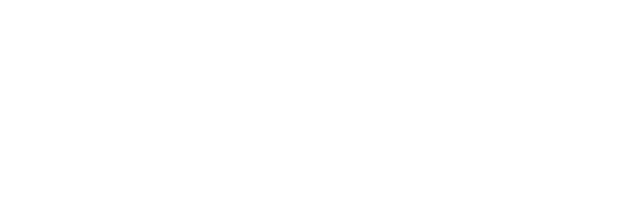
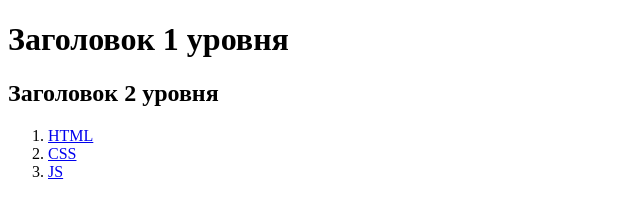
Before and after one commit to annapetrosyan1/task-html, a website: page src/index.html in a window 1280 px wide. Shown: the whole page, without its empty margins (0-640 px from the left). Drawn offline with Linux system fonts and the light colour scheme.

Commit message:
Задание по HTML

```diff
--- a/src/index.html
+++ b/src/index.html
@@ -3,5 +3,23 @@
     <head>
         <title>HTML</title>
     </head>
-    <body></body>
+    <body>
+        <h1>Заголовок 1 уровня</h1>
+        <h2>Заголовок 2 уровня</h2>
+        <ol>
+            <li>
+                <a href="https://developer.mozilla.org/ru/docs/Web/HTML"
+                    >HTML</a
+                >
+            </li>
+            <li>
+                <a href="https://developer.mozilla.org/ru/docs/Web/CSS">CSS</a>
+            </li>
+            <li>
+                <a href="https://developer.mozilla.org/ru/docs/Web/JavaScript"
+                    >JS</a
+                >
+            </li>
+        </ol>
+    </body>
 </html>
```
Also changed, not shown: 1 other file.
